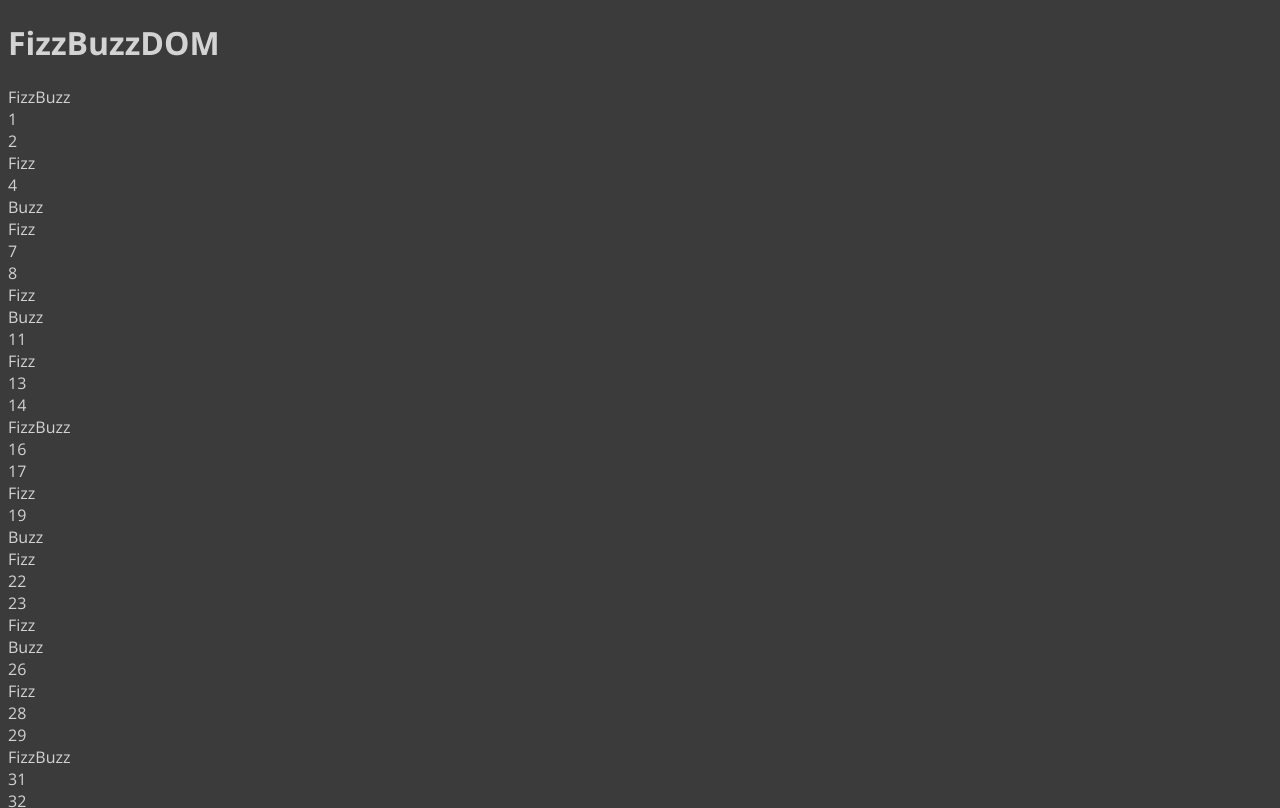
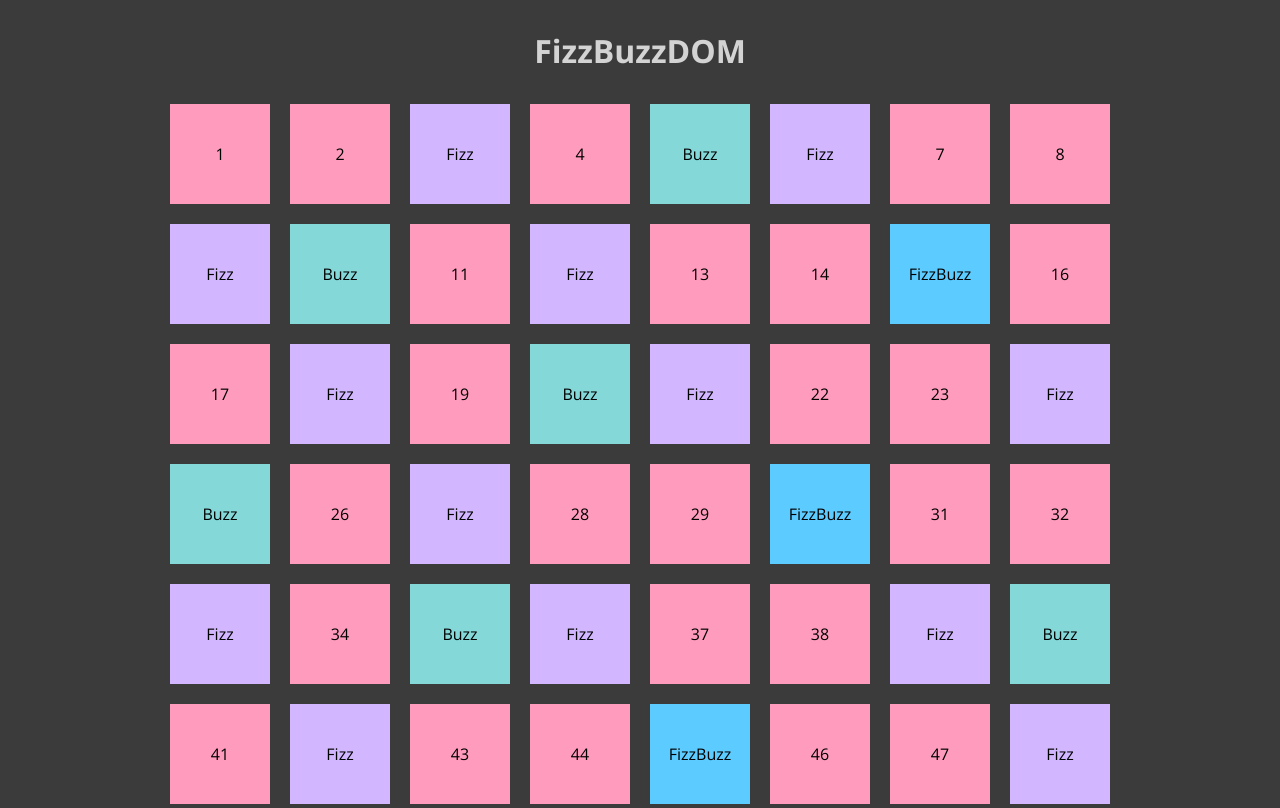
Before and after one commit to MarcoCusenza/js-fizzbuzzdom, a plain HTML site: page index.html in a window 1280 px wide. Shown: the top 808 px of the page. Drawn offline with nearby package versions, Linux system fonts and the light colour scheme.

Commit message:
milestone 3

```diff
--- a/css/style.css
+++ b/css/style.css
@@ -1,5 +1,43 @@
 *{
     background-color: rgb(59, 59, 59);
-    color: lightgray;
     font-family: 'Open Sans', sans-serif;
 }
+
+h1{
+    color: lightgray;
+}
+
+.container{
+    display: flex;
+    flex-direction: column;
+    align-items: center;
+    align-content: center;
+}
+
+#grid{
+    width: 80%;
+    display: flex;
+    flex-wrap: wrap;
+    justify-content: center;
+}
+
+.box{
+    line-height: 100px;
+    height: 100px;
+    aspect-ratio: 1/1;
+    background-color:rgb(255, 155, 188);
+    text-align: center;
+    margin: 10px;
+}
+
+.Fizz{
+    background-color: rgb(210, 182, 255);
+}
+
+.Buzz{
+    background-color:rgb(132, 216, 216);
+}
+
+.FizzBuzz{
+    background-color:rgb(92, 203, 255);
+}
--- a/js/script.js
+++ b/js/script.js
@@ -1,7 +1,7 @@
 const grid = document.getElementById("grid");
 let x = 0;
 
-for (let i = 0; i <= 100; i++) {
+for (let i = 1; i <= 100; i++) {
     if (i % 15 == 0) {
         x = "FizzBuzz";
     } else if (i % 3 == 0) {
```
